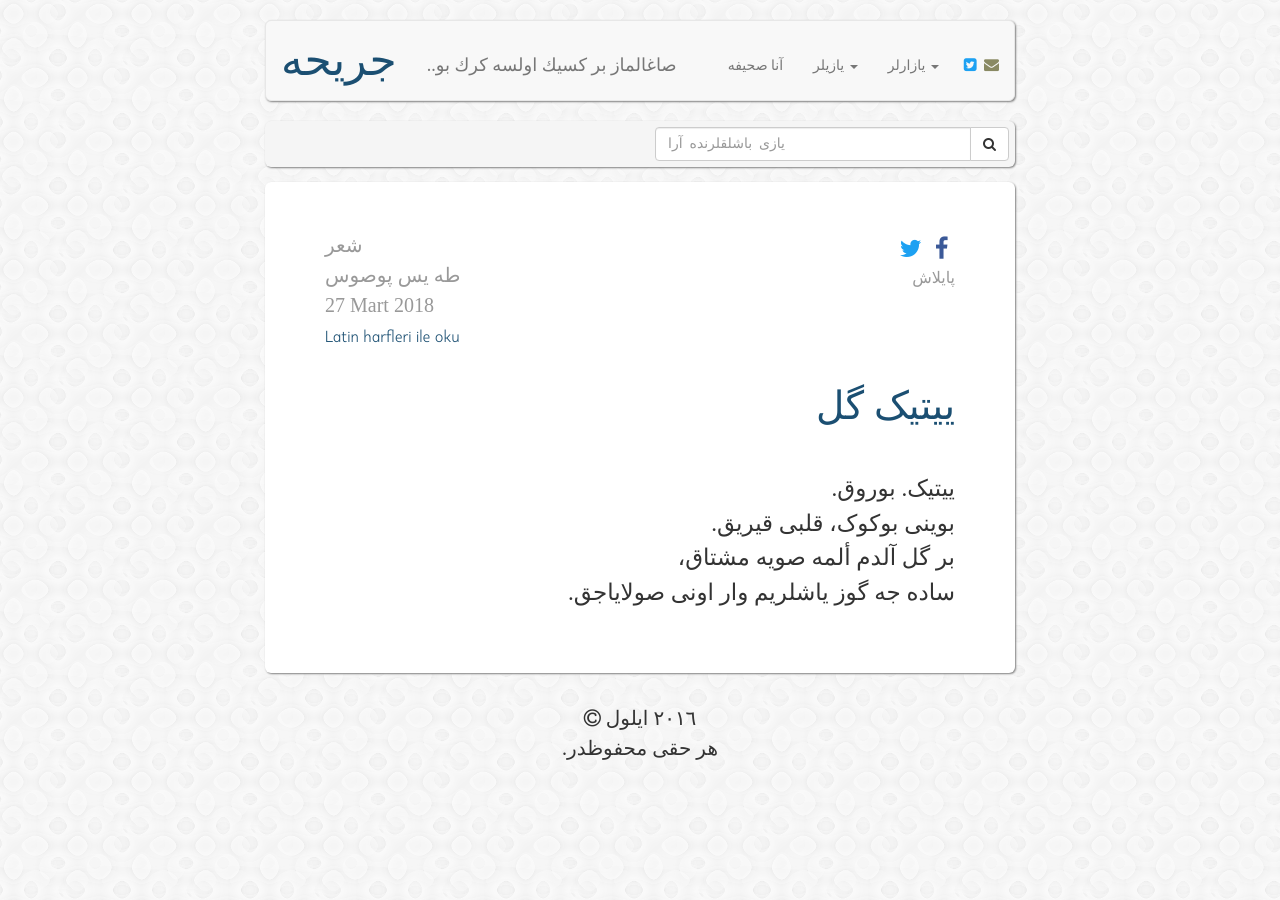
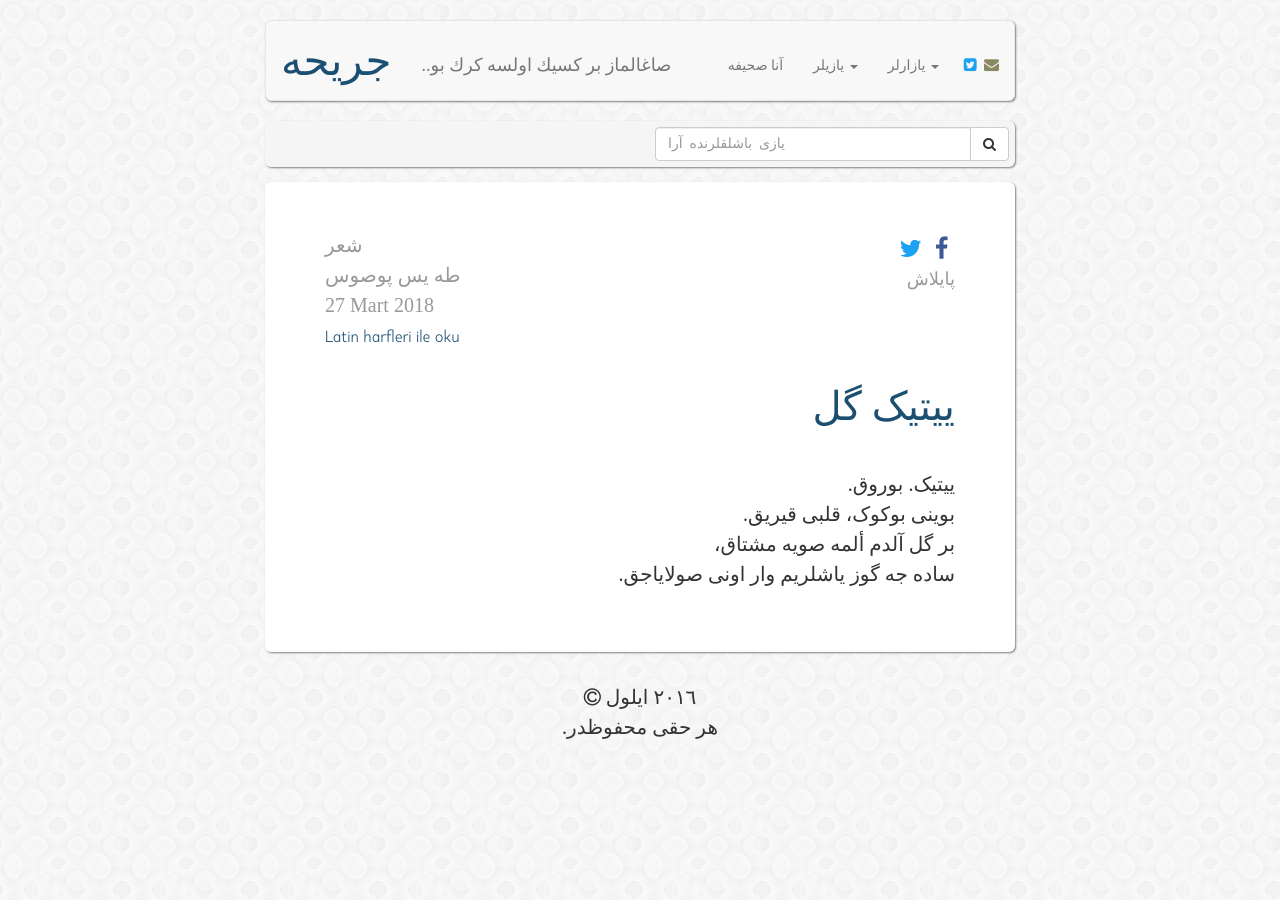
Before and after one commit to muhammedaydogdu/muhammedaydogdu.github.io, a Jekyll site: the page built from _posts/2018-03-27-yitik-gul-os.md, in a window 1280 px wide. Built offline with Jekyll 4.4.1, drawn with Linux system fonts in a browser that asks for light colours; some web fonts are replaced.

Commit message:
Update style.css

```diff
--- a/css/style.css
+++ b/css/style.css
@@ -42,7 +42,7 @@
 .navbar .navbar-brand {
   color: #1B4F72;
   margin-top: 0px;
-  font-size: 35px;
+  font-size: 36px;
 }
 
 .navbar .navbar-brand:hover {
@@ -83,13 +83,13 @@
 }
 
 .container .jumbotron p {
-  font-size: 16px;
+  font-size: 18px;
 }
 
 .data {
   color: #999;
   font-family: "Kappa", "Times New Roman", serif;
-  font-size: 12px;
+  font-size: 14px;
   margin-bottom: 0;
 }
 
@@ -136,15 +136,15 @@
 }
 
 .container .jumbotron .os-text p {
-  font-size: 23px;
+  font-size: 20px;
 }
 
 .container .jumbotron h2.os-text {
-  font-size: 39px;
+  font-size: 40px;
 }
 
 #os-baslik {
-  font-size: 44px;
+  font-size: 42px;
 }
 
 #foot-os {
```
